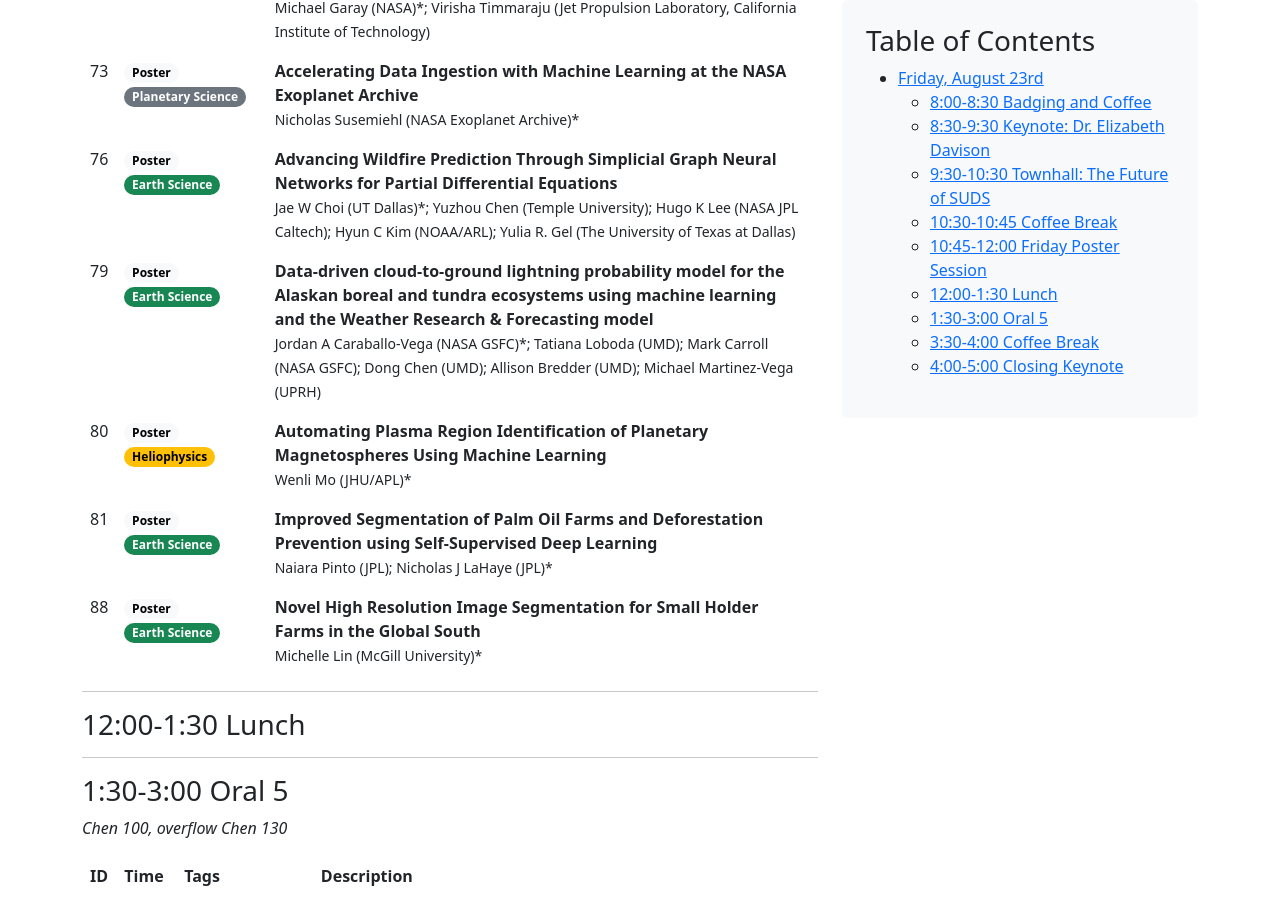
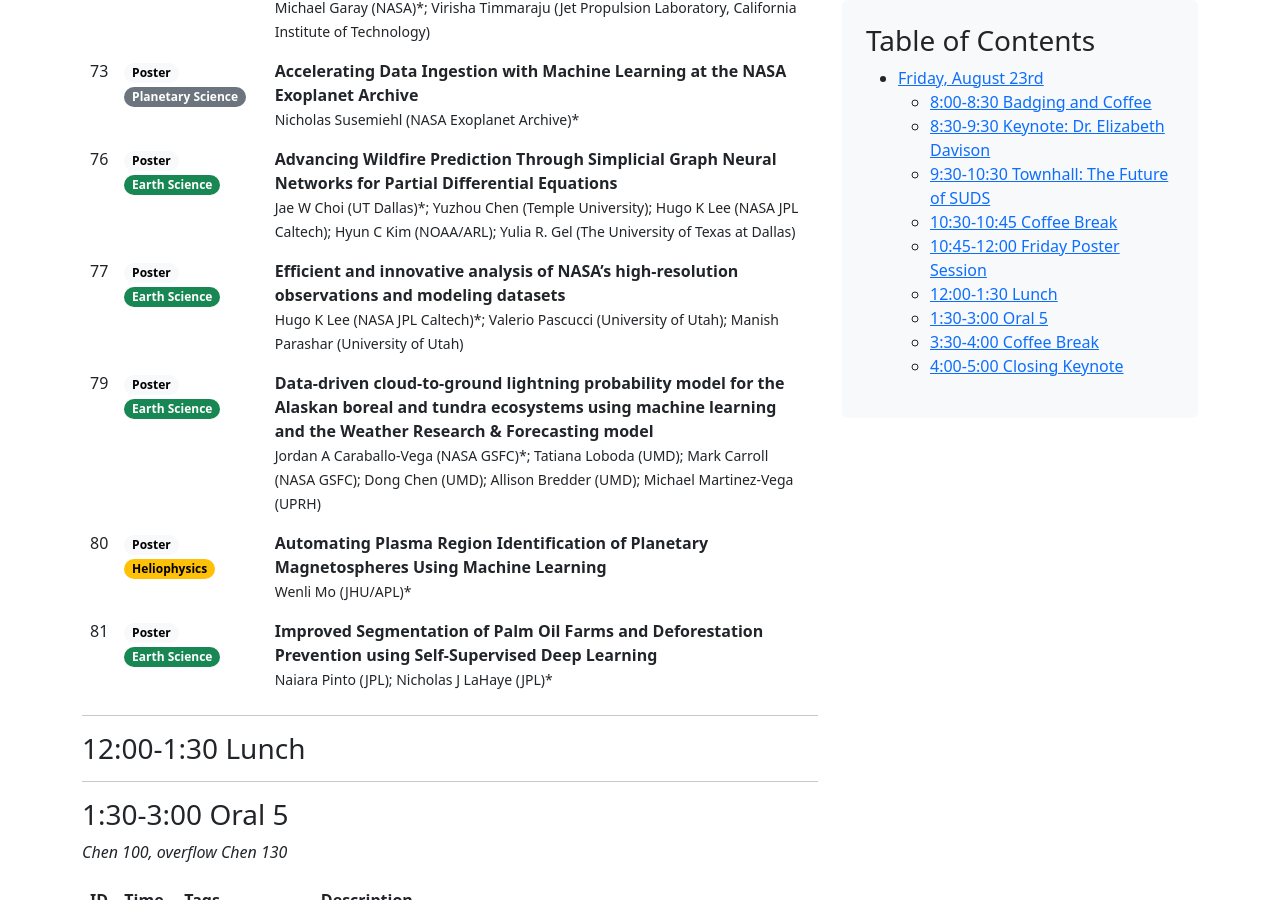
Before and after one commit to JPLMLIA/sudsconf, a Jekyll site: the page built from program/conf-d3.md, in a window 1280 px wide and 900 px high, scrolled down 1770 px. Built offline with Jekyll 4.4.1, drawn with Linux system fonts in a browser that asks for light colours; a script that is not in the unit is left out; comment, search, counter and statistics services are not loaded.

Commit message:
Poster Schedule Update

```diff
--- a/program/conf-d3.md
+++ b/program/conf-d3.md
@@ -49,10 +49,10 @@ toc: True
 | 57 | <poster-tag/> <es-tag/> | **Are We Bridging the Gap? Interactions Between Data Science and Physical Science at JPL in 2022** <br> <small> Michael Garay (NASA)*; Virisha Timmaraju (Jet Propulsion Laboratory, California Institute of Technology) </small> |
 | 73 | <poster-tag/> <ps-tag/> | **Accelerating Data Ingestion with Machine Learning at the NASA Exoplanet Archive** <br> <small> Nicholas Susemiehl (NASA Exoplanet Archive)* </small> |
 | 76 | <poster-tag/> <es-tag/> | **Advancing Wildfire Prediction Through Simplicial Graph Neural Networks for Partial Differential Equations** <br> <small> Jae W Choi (UT Dallas)*; Yuzhou Chen (Temple University); Hugo K Lee (NASA JPL Caltech); Hyun C Kim (NOAA/ARL); Yulia R. Gel (The University of Texas at Dallas) </small> |
+| 77 | <poster-tag/> <es-tag/> | **Efficient and innovative analysis of NASA's high-resolution observations and modeling datasets** <br> <small> Hugo K Lee (NASA JPL Caltech)*; Valerio Pascucci (University of Utah); Manish Parashar (University of Utah) </small> |
 | 79 | <poster-tag/> <es-tag/> | **Data-driven cloud-to-ground lightning probability model for the Alaskan boreal and tundra ecosystems using machine learning and the Weather Research & Forecasting model** <br> <small> Jordan A Caraballo-Vega (NASA GSFC)*; Tatiana Loboda (UMD); Mark Carroll (NASA GSFC); Dong Chen (UMD); Allison Bredder (UMD); Michael Martinez-Vega (UPRH) </small> |
 | 80 | <poster-tag/> <hp-tag/> | **Automating Plasma Region Identification of Planetary Magnetospheres Using Machine Learning** <br> <small> Wenli Mo (JHU/APL)* </small> |
 | 81 | <poster-tag/> <es-tag/> | **Improved Segmentation of Palm Oil Farms and Deforestation Prevention using Self-Supervised Deep Learning** <br> <small> Naiara Pinto (JPL); Nicholas J LaHaye (JPL)* </small> |
-| 88 | <poster-tag/> <es-tag/> | **Novel High Resolution Image Segmentation for Small Holder Farms in the Global South** <br> <small> Michelle Lin (McGill University)* </small> |
 
 ---
 
```
Also changed, not shown: program/conf-d2.md (+1 -1 lines).
